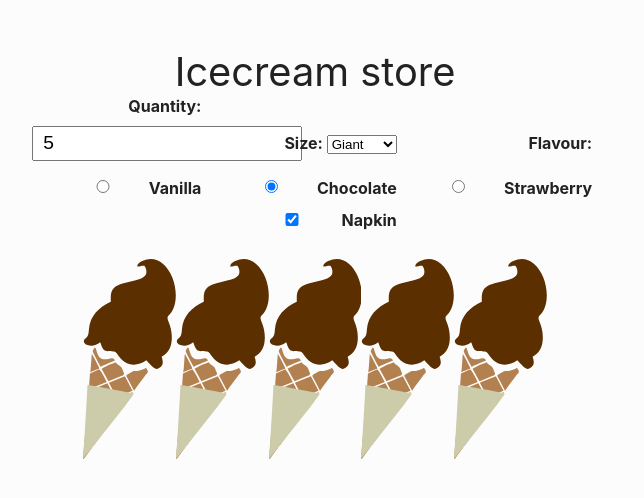
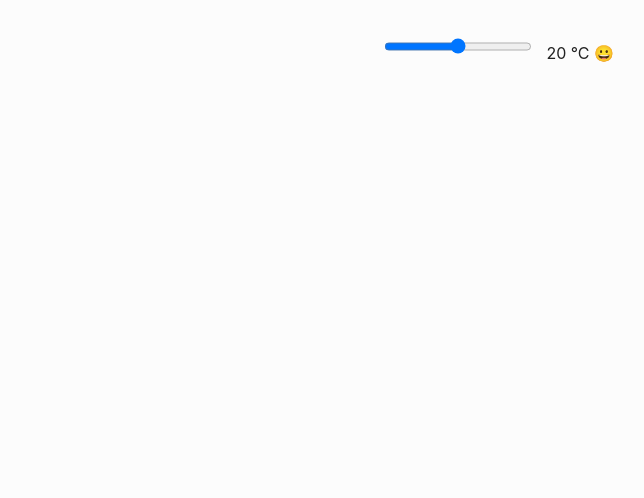
Before and after one commit to moshifr/2024-wr505D, a Vue app: page / in a window 1280 px wide. Shown: the top 498 px of the page, without its empty margins (26-670 px from the left). Built offline with nearby package versions, Linux system fonts and the light colour scheme.

Commit message:
Correction Temperature

```diff
--- a/src/App.vue
+++ b/src/App.vue
@@ -1,10 +1,10 @@
 <script setup>
-import IceCreamGenerator from "./components/IceCreamGenerator.vue";
+import Temperature from "./components/Temperature.vue";
 </script>
 
 <template>
   <div id="app">
-    <ice-cream-generator />
+    <temperature />
   </div>
 </template>
 
--- /dev/null
+++ b/src/components/Temperature.vue
@@ -0,0 +1,17 @@
+<template>
+<div>
+  <input type="range" min="0" max="40" v-model="temperature" />
+  {{ temperature }} °C
+  <span v-if="temperature >= 28">🥵</span>
+  <span v-else-if="temperature < 10">🥶</span>
+  <span v-else>😀</span>
+</div>
+</template>
+
+<script>
+export default {
+  data(){
+    return { temperature: 20 }
+  }
+}
+</script>
```
